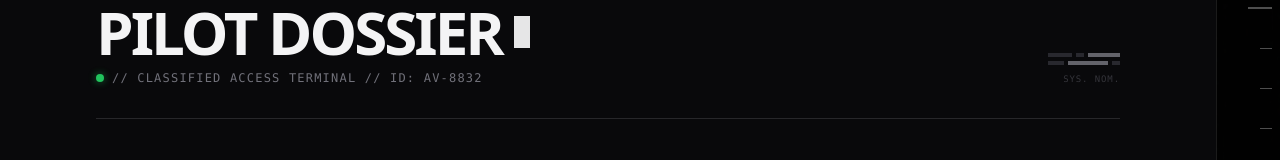
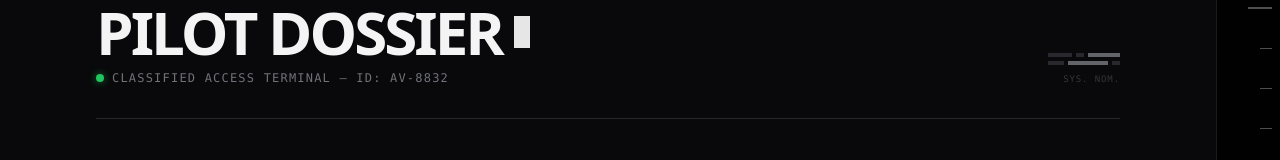
Before and after one commit to aviationgreeksstore-source/AviationGreeks.Store-, a Next.js app: page /account in a window 1280 px wide. Shown: the part 212-372 px from the top of the page. Built offline with nearby package versions, Linux system fonts and the light colour scheme; no server answers.

Commit message:
fix: resolve ESLint build errors blocking Firebase App Hosting deploy

```diff
--- a/src/components/account/PilotDossier.tsx
+++ b/src/components/account/PilotDossier.tsx
@@ -174,7 +174,8 @@ export default function PilotDossier() {
             </h1>
             <p className="font-mono text-[11px] md:text-xs text-zinc-500 tracking-widest uppercase flex items-center gap-2">
               <span className="w-2 h-2 rounded-full bg-green-500 animate-pulse shadow-[0_0_8px_rgba(34,197,94,0.6)]"></span>
-              // Classified Access Terminal // ID: AV-8832
+              {/* Classified Access Terminal // ID: AV-8832 */}
+              Classified Access Terminal &mdash; ID: AV-8832
             </p>
           </div>
 
@@ -528,7 +529,7 @@ export default function PilotDossier() {
                         {decommissionResult.message}
                       </p>
                       <p className="font-mono text-[10px] text-red-400/80 uppercase tracking-widest">
-                        Target: {operativeEmail} // Recorded At: {decommissionResult.timestamp}
+                        Target: {operativeEmail} &mdash; Recorded At: {decommissionResult.timestamp}
                       </p>
                     </motion.div>
                   )}
@@ -596,7 +597,7 @@ export default function PilotDossier() {
                 </p>
                 <div className="p-4 bg-zinc-950 border border-red-900/30 rounded-sm">
                   <p className="font-mono text-[10px] md:text-xs text-red-400/80 uppercase tracking-widest leading-relaxed">
-                    // WARNING: All associated flight logs, order history, and clearance codes will be erased
+                    WARNING: All associated flight logs, order history, and clearance codes will be erased
                     immediately. Data recovery is not possible.
                   </p>
                 </div>
--- a/src/components/product/ShakeToIdentRadar.tsx
+++ b/src/components/product/ShakeToIdentRadar.tsx
@@ -57,7 +57,7 @@ export default function ShakeToIdentRadar({ children, discountCode }: ShakeToIde
 
     window.addEventListener('devicemotion', handleMotion);
     return () => window.removeEventListener('devicemotion', handleMotion);
-  }, [isSupported, isTriggered]);
+  }, [isSupported, isTriggered, discountCode]);
 
   const triggerIdent = () => {
     setIsTriggered(true);
```
